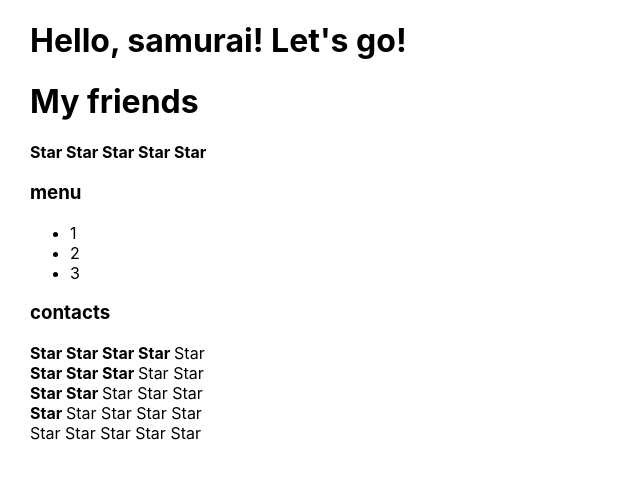
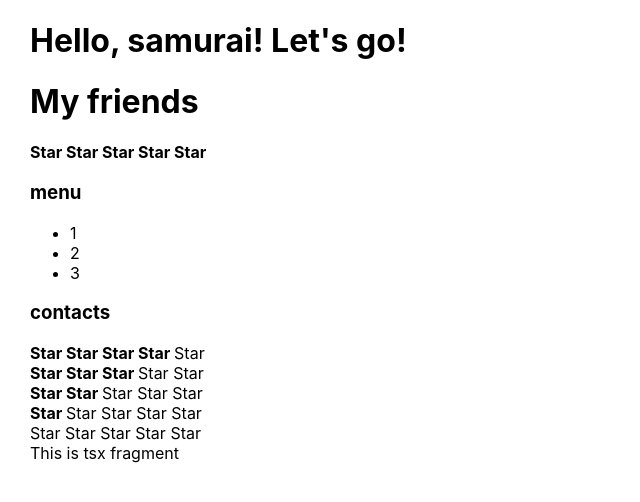
Before and after one commit to zanzipanziby/React-kabzda-kak-podrobno, a React (Create React App) app: page / in a window 1280 px wide. Shown: the top 502 px of the page, without its empty margins (0-640 px from the left). Built offline with nearby package versions, Linux system fonts and the light colour scheme.

Commit message:
add fragment

```diff
--- a/src/App.tsx
+++ b/src/App.tsx
@@ -17,7 +17,7 @@ function App() {
             <Rating value={2}/>
             <Rating value={1}/>
             <Rating value={0}/>
-
+            <>This is tsx fragment</>
         </div>
     );
 }
```
